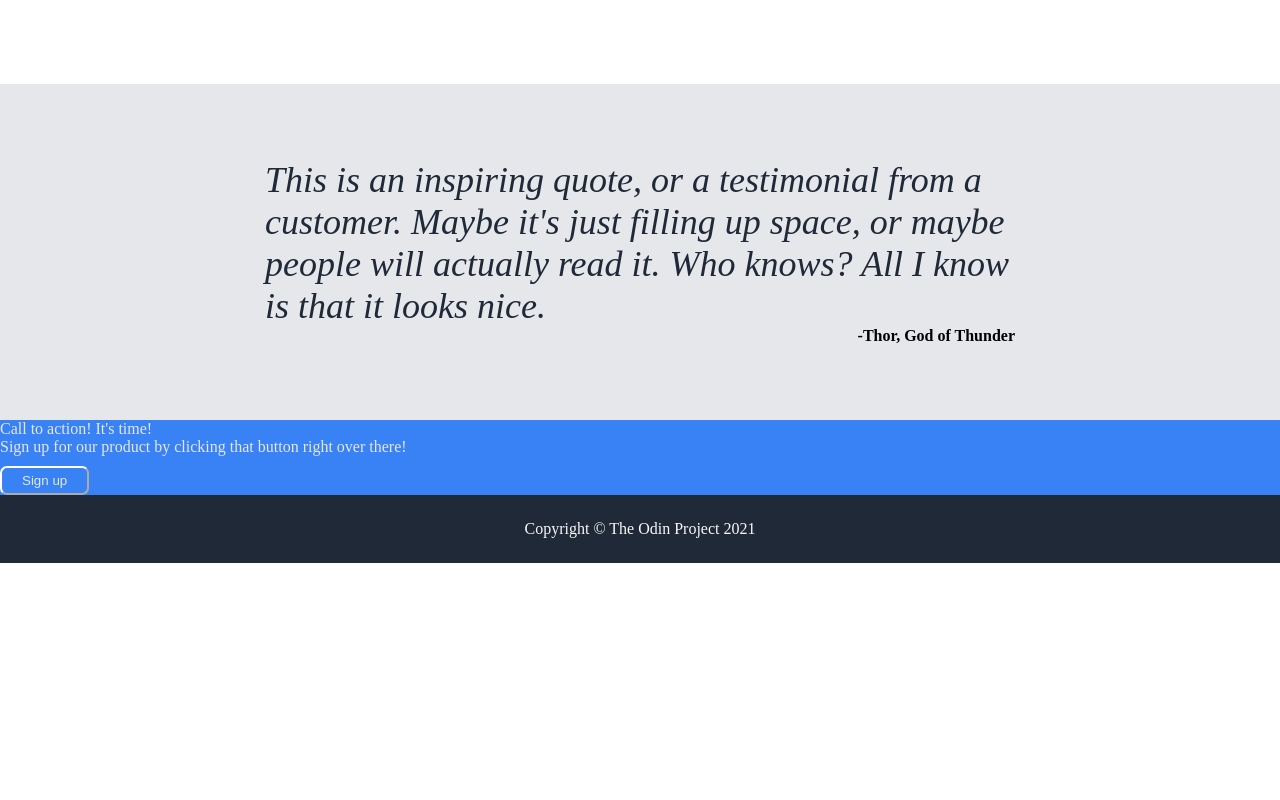
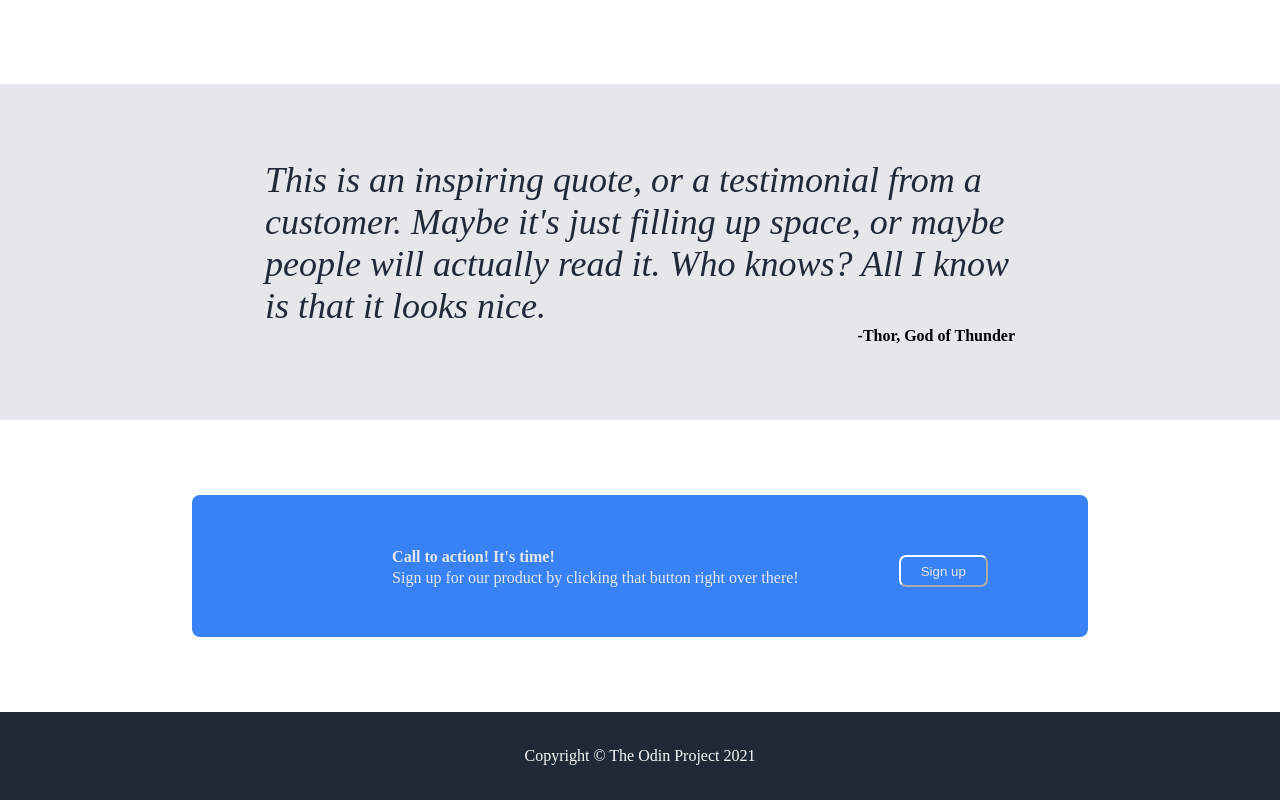
Before and after one commit to TaylerMade/landing-page, a plain HTML site: page index.html in a window 1280 px wide. Shown: the part 799-1599 px from the top of the page. Before the commit the page ends 1362 px from the top, so only its background shows below. Drawn offline with Linux system fonts and the light colour scheme.

Commit message:
Style section four

```diff
--- a/index.html
+++ b/index.html
@@ -56,10 +56,12 @@
         <div class="author">-Thor, God of Thunder</div>
         </div>
     </div>
-    <div class="section=four">
+    <div class="section-four">
         <div class="container">
+            <div class="callsign">
             <div class="call">Call to action! It's time!</div>
-            <div class="signup">Sign up for our product by clicking that button right over there!</div>
+            <div>Sign up for our product by clicking that button right over there!</div>
+            </div>
             <button>Sign up</button>
         </div>
     </div>
--- a/style.css
+++ b/style.css
@@ -148,9 +148,30 @@ button {
 }
 
 /* SECTION FOUR */
+.section-four {
+    display: flex;
+    justify-content: center;
+    align-items: center;
+    padding: 75px 0;
+}
+
 .container {
+    display: flex;
     color: #e5e7eb;
     background-color: #3882f6;
+    padding: 50px 100px;
+    border-radius: 8px;
+}
+
+.callsign {
+    display: flex;
+    flex-direction: column;
+    margin: 0 100px;
+}
+
+.call {
+    font-weight: bolder;
+    padding: 3px 0;
 }
 
 .container > button {
@@ -164,5 +185,5 @@ button {
     display: flex;
     justify-content: center;
     align-items: center;
-    padding: 25px 0;
+    padding: 35px 0;
 }
```
